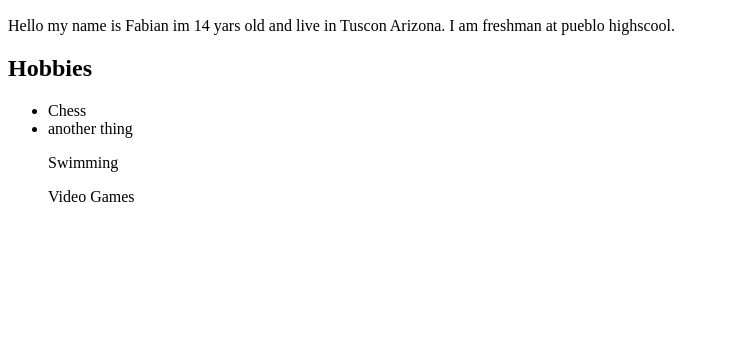
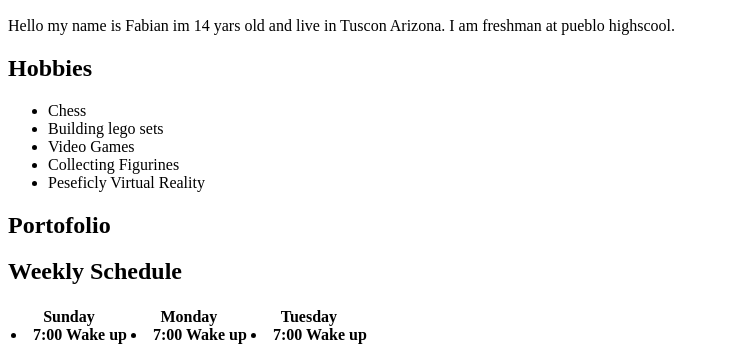
Before and after one commit to Fabian5511/personal-website-project, a plain HTML site: page index.html in a window 1280 px wide. Shown: the part 442-800 px from the top of the page, without its empty margins (0-729 px from the left). Drawn offline with Linux system fonts and the light colour scheme.

Commit message:
Almost done

```diff
--- a/index.html
+++ b/index.html
@@ -14,11 +14,32 @@
 <h2>Hobbies</h2>
 <ul>
     <li>Chess</li>
-    <li>another thing</li>
+    <li>Building lego sets</li>
+    <li>Video Games</li>
+    <li>Collecting Figurines</li>
+    <li>Peseficly Virtual Reality</li>
 </ul>
-<ul>Swimming</ul>
-<ul>Video Games</ul>
-</tr>
+<h2>Portofolio</h2>
+<h2>Weekly Schedule</h2>
+
+
+<table>
+    <tr>
+        <th>
+            Sunday
+            <li>7:00 Wake up</li>
+        </th>
+        <th>
+            Monday
+            <li>7:00 Wake up</li>
+        </th>
+        <th>
+            Tuesday
+            <li>7:00 Wake up</li>
+        </th>
+    </tr>
+
+</table>
 <body>
 
 </body>
```
